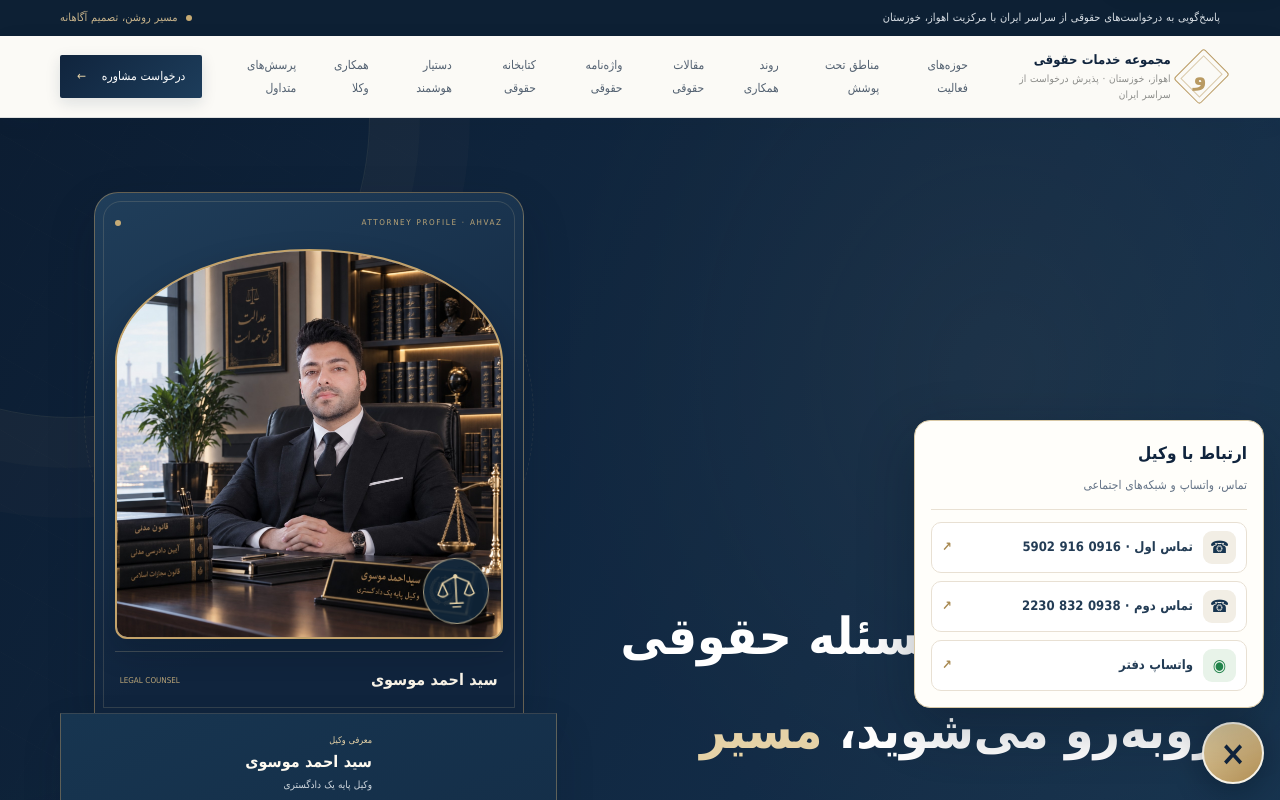
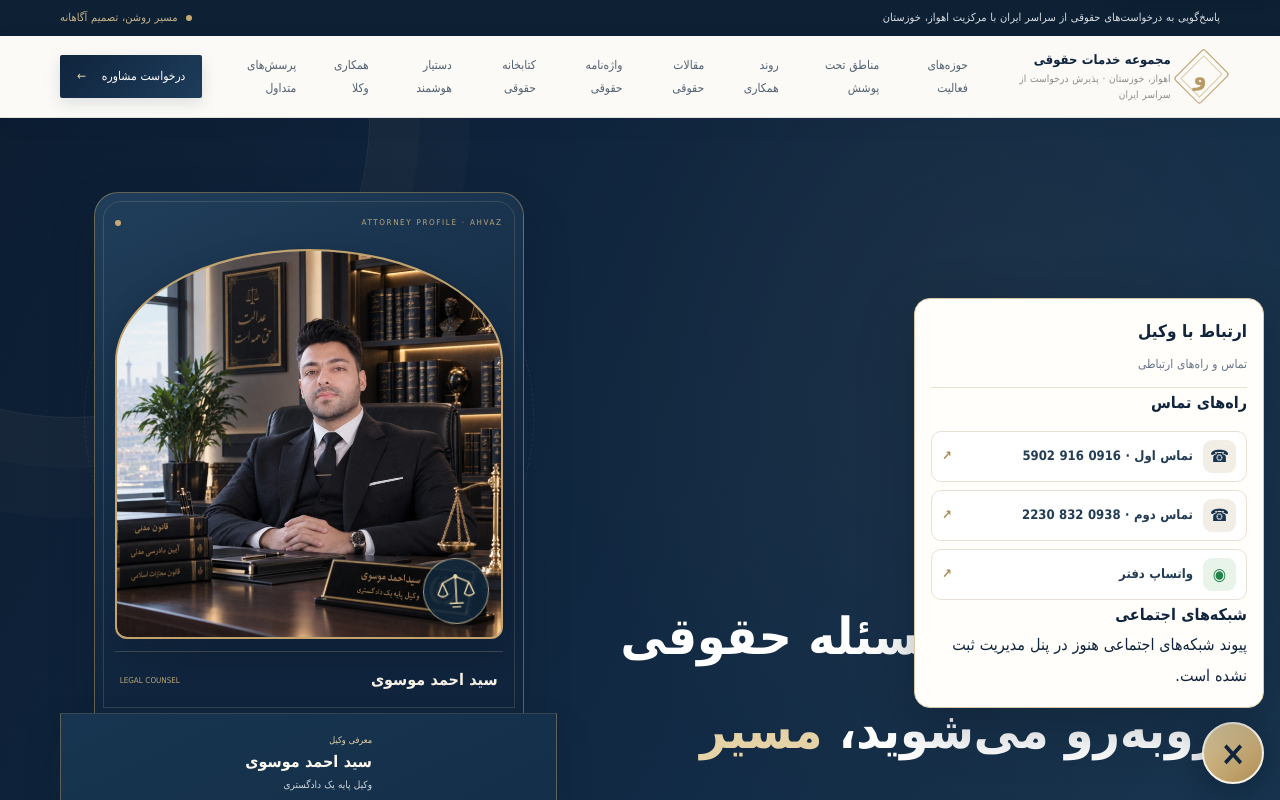
Before and after one commit to ahmadmousavi5908-crypto/vakilsite, a Next.js app: page / in a window 1280 px wide. Both pictures are taken after a click on the button "نمایش راه‌های ارتباطی". Shown: the top 800 px of the page. Built offline with nearby package versions, Linux system fonts and the light colour scheme; no server answers; the database is empty.

Commit message:
Separate contact and social links in global contact menu

```diff
--- a/src/components/SocialContactDock.jsx
+++ b/src/components/SocialContactDock.jsx
@@ -47,6 +47,20 @@ export default function SocialContactDock() {
   for (const item of fallback) {
     if (!items.some((entry) => entry.url === item.url)) items.push(item);
   }
+  const contactItems = items.filter((item) => item.link_type !== "social");
+  const socialItems = items.filter((item) => item.link_type === "social");
+  const renderItems = (list) => list.map((item, index) => {
+    const external = /^https:\/\//i.test(item.url || "");
+    return (
+      <a key={item.id || item.url || index} href={item.url}
+        target={external ? "_blank" : undefined}
+        rel={external ? "noopener noreferrer" : undefined}>
+        <span className={"site-contact-icon site-contact-" + (item.platform || "other")}>{symbols[item.platform] || symbols.other}</span>
+        <span>{item.label || item.platform || "ارتباط"}</span>
+        <b aria-hidden="true">↗</b>
+      </a>
+    );
+  });
 
   return (
     <div className="site-contact-launcher" ref={rootRef} dir="rtl">
@@ -54,21 +68,17 @@ export default function SocialContactDock() {
         <section className="site-contact-panel" aria-label="راه‌های ارتباطی">
           <div className="site-contact-panel-head">
             <strong>ارتباط با وکیل</strong>
-            <span>تماس، واتساپ و شبکه‌های اجتماعی</span>
+            <span>تماس و راه‌های ارتباطی</span>
           </div>
-          <div className="site-contact-items">
-            {items.map((item, index) => {
-              const external = /^https:\/\//i.test(item.url || "");
-              return (
-                <a key={item.id || item.url || index} href={item.url}
-                  target={external ? "_blank" : undefined}
-                  rel={external ? "noopener noreferrer" : undefined}>
-                  <span className={"site-contact-icon site-contact-" + (item.platform || "other")}>{symbols[item.platform] || symbols.other}</span>
-                  <span>{item.label || item.platform || "ارتباط"}</span>
-                  <b aria-hidden="true">↗</b>
-                </a>
-              );
-            })}
+          <div className="site-contact-section">
+            <strong>راه‌های تماس</strong>
+            <div className="site-contact-items">{renderItems(contactItems)}</div>
+          </div>
+          <div className="site-contact-section">
+            <strong>شبکه‌های اجتماعی</strong>
+            {socialItems.length > 0
+              ? <div className="site-contact-items">{renderItems(socialItems)}</div>
+              : <p className="site-contact-empty">پیوند شبکه‌های اجتماعی هنوز در پنل مدیریت ثبت نشده است.</p>}
           </div>
         </section>
       )}
```
